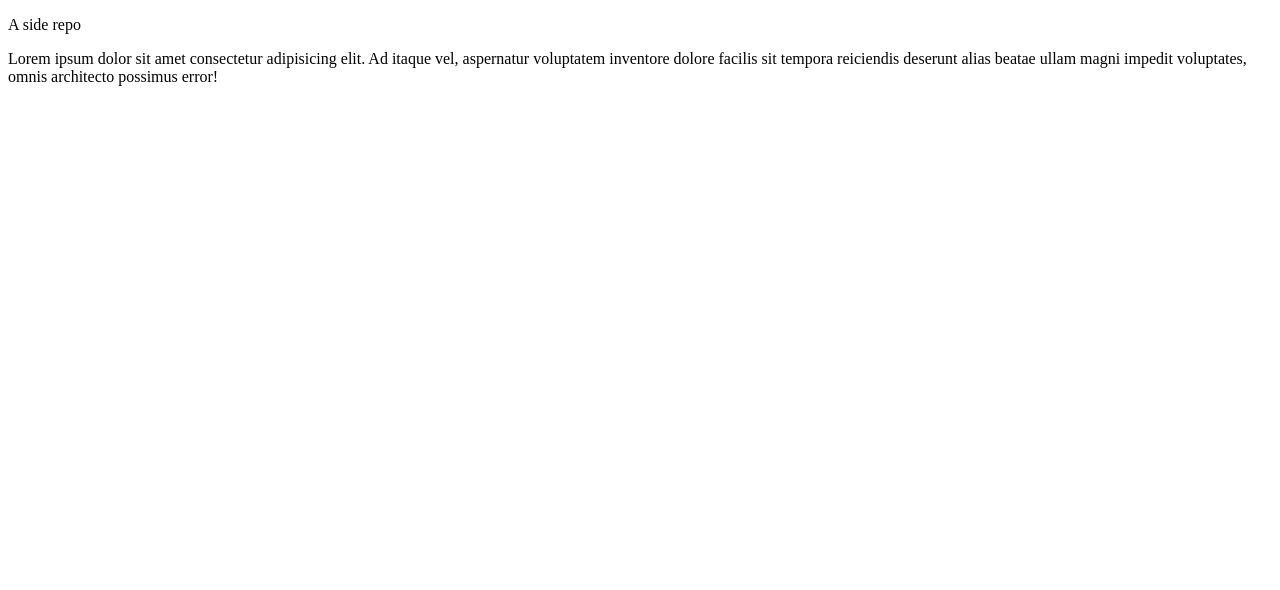
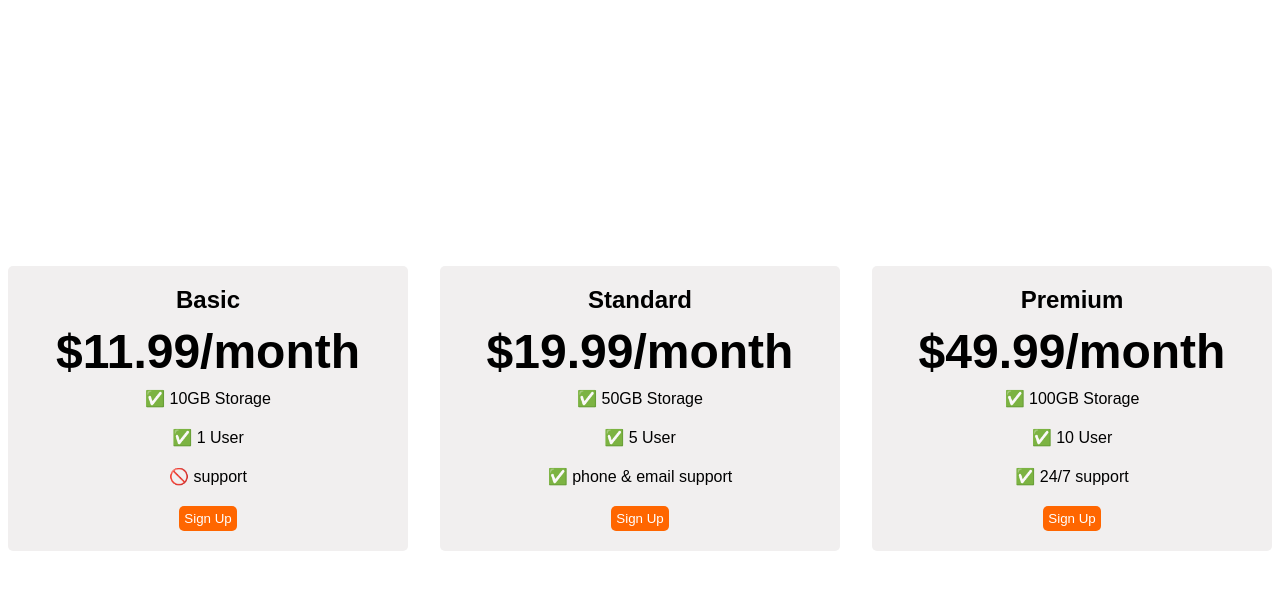
Before and after one commit to Talibshaib/mkpro, a plain HTML site: page index.html in a window 1280 px wide. Drawn offline with Linux system fonts and the light colour scheme; a web font is replaced by a local one.

Commit message:
price menu

```diff
--- a/index.html
+++ b/index.html
@@ -4,15 +4,111 @@
 <head>
     <title>gitclone</title>
 
+    <link rel="stylesheet" href="style.css">
+
+<link rel="preconnect" href="https://fonts.googleapis.com">
+<link rel="preconnect" href="https://fonts.gstatic.com" crossorigin>
+<link href="https://fonts.googleapis.com/css2?family=Sono:wght@400;700&display=swap" rel="stylesheet">
+
+
+
 </head>
 <body>
-    <p>A side repo</p>
-    <p>Lorem ipsum dolor sit amet consectetur
-        adipisicing elit. Ad itaque vel, aspernatur
-         voluptatem inventore dolore facilis sit
-         tempora reiciendis deserunt alias beatae
-         ullam magni impedit voluptates,
-         omnis architecto possimus error!</p>
+<div class="maincontainer">
+
+
+
+<div class="container">
+<div class="pricetag">Basic</div>
+<div class="price">$11.99/month</div>
+<ul class="list">
+    <li>✅ 10GB Storage</li>
+    <li>✅ 1 User</li>
+    <li>🚫 support</li>
+
+</ul>
+
+<button class="button">Sign Up</button>
+
+</div>
+
+<div class="container">
+    <div class="pricetag">Standard</div>
+    <div class="price">$19.99/month</div>
+    <ul class="list">
+        <li>✅ 50GB Storage</li>
+        <li>✅ 5 User</li>
+        <li>✅ phone & email support</li>
+
+    </ul>
+
+    <button class="button">Sign Up</button>
+
+    </div>
+
+    <div class="container">
+        <div class="pricetag">Premium</div>
+        <div class="price">$49.99/month</div>
+        <ul class="list">
+            <li>✅ 100GB Storage</li>
+            <li>✅ 10 User</li>
+            <li>✅ 24/7 support</li>
+
+        </ul>
+
+        <button class="button">Sign Up</button>
+
+        </div>
+
+
+
+
+
+
+
+
+
+
+
+
+
+
+
+
+
+</div>
+
+
+
+
+
+
+
+
+
+
+<div>
+
+</div>
+
+
+
+
+
+
+
+
+
+
+
+
+
+
+
+
+
+
+
 
 </body>
 </html>
--- a/style.css
+++ b/style.css
@@ -1,6 +1,61 @@
-p{
-    color: red;
+body{
+    font-family: 'sono', sans-serif;
+
+
 }
-p{
-    font-size: larger;
+.maincontainer{
+    display: flex;
+    align-items: center;
+    justify-content: center;
+    height: 100vh;
+    gap: 2rem;
+
+
 }
+.container{
+    background-color: #F1EFEF;
+    padding: 20px;
+    flex: 1;
+   max-width: 400px;
+    border-radius: 5px;
+    text-align: center;
+}
+.pricetag{
+   font-size: 24px;
+   font-weight: bold;
+   margin-bottom: 10px;
+}
+.price{
+    font-size: 48px;
+    font-weight: bold;
+    margin-bottom: 10px;
+
+}
+.list{
+    list-style: none;
+    margin: 0;
+    padding: 0;
+
+}
+.list li{
+    margin-bottom: 20px;
+}
+.button{
+    padding: 5px;
+    background-color: #ff6600;
+    border: none;
+    color: white;
+    border-radius: 5px;
+}
+@media (max-width: 1260px){ .maincontainer
+    {
+        flex-direction: column;
+        height: 100vh;
+
+
+    }
+
+
+
+
+}
```
Also changed, not shown: 1 other file.
